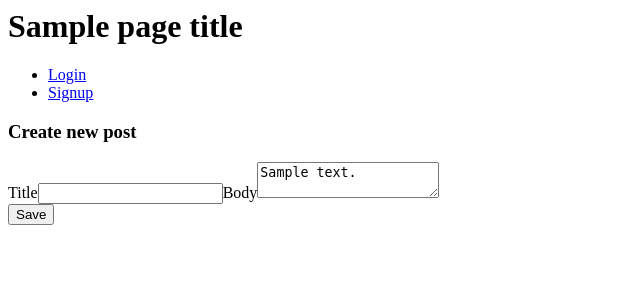
After one commit to qmmr/mongodb, a Node server app: template mongoose-app/views/post/create.jade in a window 1280 px wide. The commit adds this page. Shown: the top 300 px of the page, without its empty margins (0-640 px from the left). Run offline with Node 20, Linux system fonts and the light colour scheme; the template is opened without the code that fills it: most values are stand-ins (such as "Sample title", 1, 10 or a date in 2020); some libraries are stand-ins or nearby versions.

Commit message:
Change route to post/create, update views

```diff
--- a/mongoose-app/views/home.jade
+++ b/mongoose-app/views/home.jade
@@ -3,7 +3,7 @@ extends layout
 block content
     if user
         p
-            a(href='/post') New post
+            a(href='/post/create') New post
     if !(posts && posts.length)
         p Nothing to see here. Move along...
     else
--- /dev/null
+++ b/mongoose-app/views/post/create.jade
@@ -0,0 +1,14 @@
+extends ../layout
+
+block content
+    - var action = post ? 'post/edit/#{post.id}' : '/post/create';
+    - var title = post ? post.title : ''
+    - var body = post ? post.body : ''
+    form(method="post", action=action)
+        h3 Create new post
+        div
+            label(for="title") Title
+            input#title(type="title", name=title)
+            label(for="body") Body
+            textarea#body(type="body", name="body")= body
+        input#submit(name="submit", type="submit", value="Save")
```
Also changed, not shown: mongoose-app/routes/posts.js (+17 -4 lines), mongoose-app/views/posts/create.jade (deleted, +0 -11 lines).
